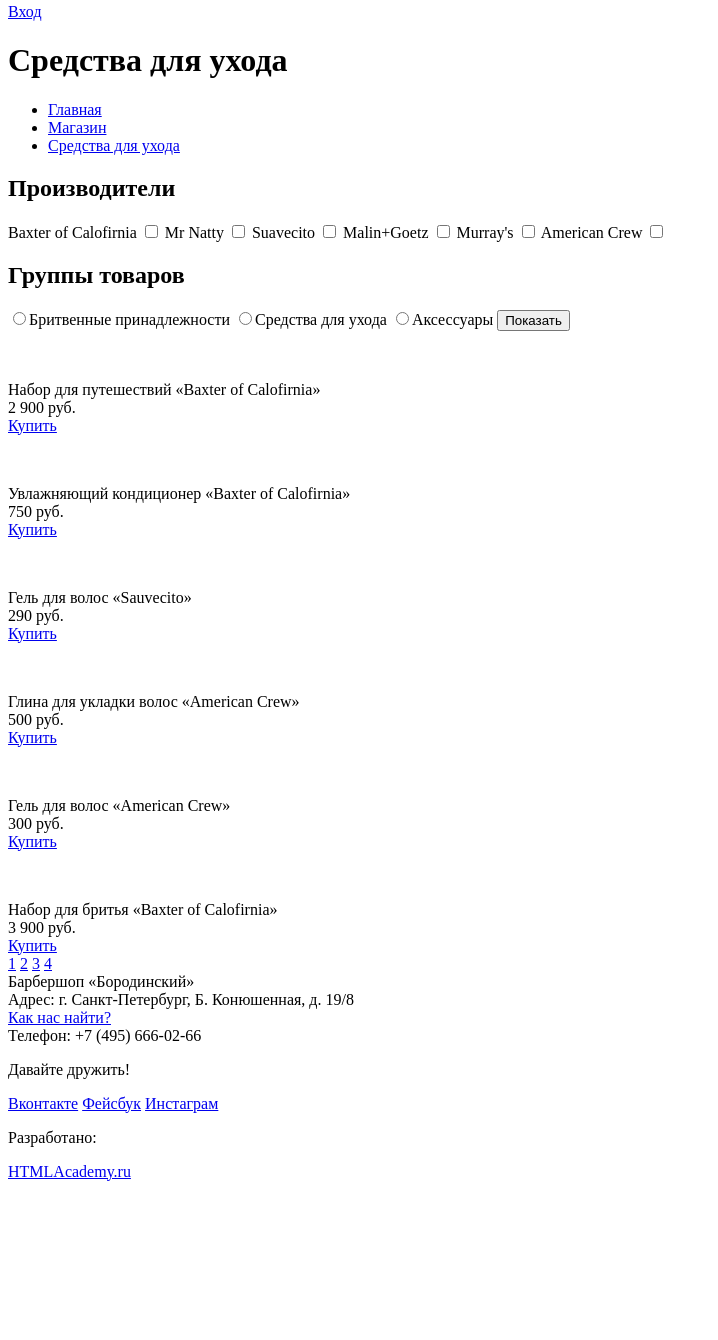
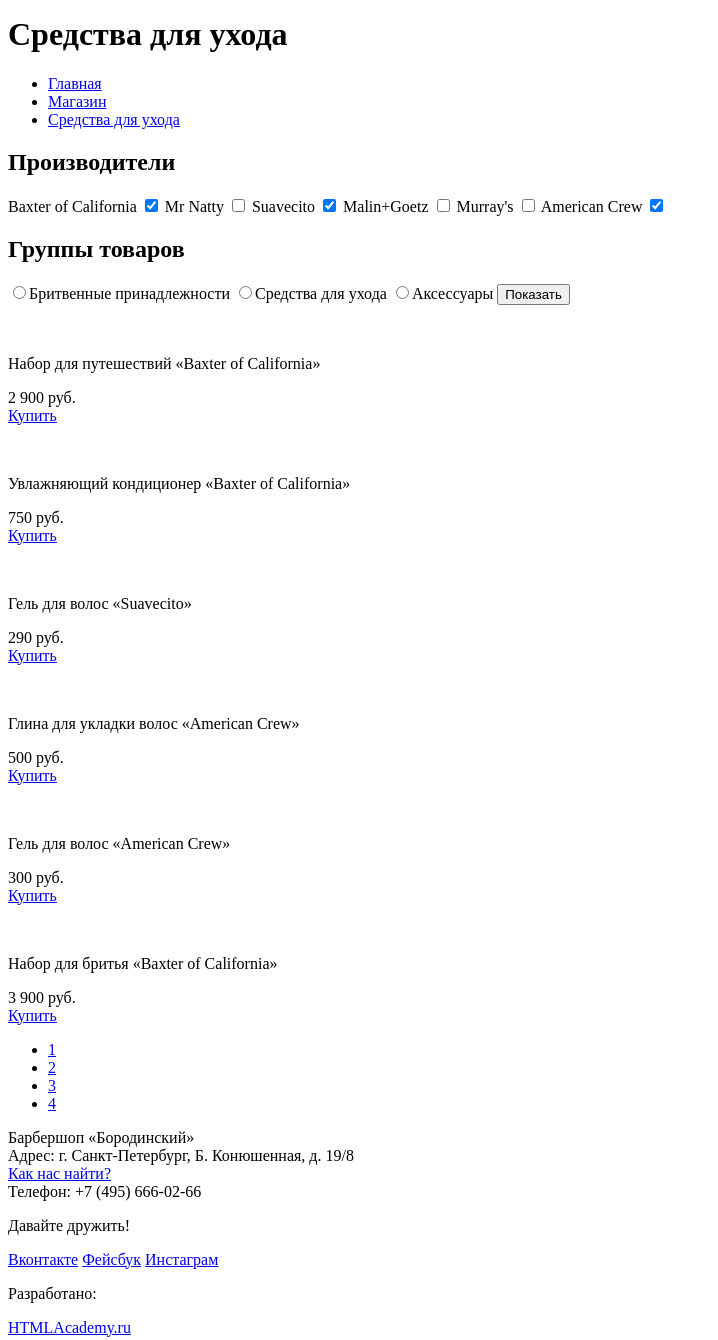
Before and after one commit to DashaShipacheva/183375-barbershop, a plain HTML site: page catalog.html in a window 1280 px wide. Shown: the part 145-1485 px from the top of the page, without its empty margins (0-718 px from the left). Before the commit the page ends 1334 px from the top, so only its background shows below. Drawn offline with Linux system fonts and the light colour scheme.

Commit message:
Внесены правки в разметку

```diff
--- a/catalog.html
+++ b/catalog.html
@@ -7,26 +7,14 @@
   <body>
     <header class="main-header">
       <div class="container">
-        <div class="logo">
-          <img src="#" width="" height="" alt="">
-        </div>
+        <div class="logo"></div>
         <nav class="main-navigation">
           <ul>
-            <li>
-              <a href="#">Информация</a>
-            </li>
-            <li>
-              <a href="#">Новости</a>
-            </li>
-            <li>
-              <a href="#">Прайс-лист</a>
-            </li>
-            <li>
-              <a href="#">Магазин</a>
-            </li>
-            <li>
-              <a href="#">Контакты</a>
-            </li>
+            <li><a href="#">Информация</a></li>
+            <li><a href="#">Новости</a></li>
+            <li><a href="#">Прайс-лист</a></li>
+            <li><a href="#">Магазин</a></li>
+            <li><a href="#">Контакты</a></li>
           </ul>
         </nav>
         <div class="user-block">
@@ -35,40 +23,31 @@
       </div>
     </header>
     <main class="container">
-      <div class="breadcrumbs">
       <h1>Средства для ухода</h1>
+      <nav class="breadcrumbs">
         <ul>
-          <li>
-            <a href="#">Главная</a>
-          </li>
-          <li>
-            <a href="#">Магазин</a>
-          </li>
-          <li>
-            <a href="#">Средства для ухода</a>
-          </li>
+          <li><a href="#">Главная</a></li>
+          <li><a href="#">Магазин</a></li>
+          <li><a href="#">Средства для ухода</a></li>
         </ul>
-      </div>
-      <div class="manufacturers">
+      </nav>
+      <div class="producers-goods">
         <h2>Производители</h2>
         <form action="https://echo.htmlacademy.ru" method="post">
-          <label for="producer-1">Baxter of Calofirnia</label>
-          <input type="checkbox" name="baxter" id="producer-1">
+          <label for="producer-1">Baxter of California</label>
+          <input type="checkbox" name="baxter" id="producer-1" checked>
           <label for="producer-2">Mr Natty</label>
           <input type="checkbox" name="natty" id="producer-2">
           <label for="producer-3">Suavecito</label>
-          <input type="checkbox" name="suavecito" id="producer-3">
+          <input type="checkbox" name="suavecito" id="producer-3" checked>
           <label for="producer-4">Malin+Goetz</label>
           <input type="checkbox" name="malin" id="producer-4">
           <label for="producer-5">Murray's</label>
           <input type="checkbox" name="murray" id="producer-5">
           <label for="producer-6">American Crew</label>
-          <input type="checkbox" name="" id="producer-6">
-        </form>
-      </div>
-      <div class="goods">
+          <input type="checkbox" name="" id="producer-6" checked>
+
           <h2>Группы товаров</h2>
-        <form action="https://echo.htmlacademy.ru" method="post">
           <label>
             <input type="radio" name="groups" value="">Бритвенные принадлежности
           </label>
@@ -86,88 +65,90 @@
           <figure class="catalog-image">
             <img src="#" width="" height="" alt="">
           </figure>
-          <div class="title">Набор для путешествий «Baxter of Calofirnia»</div>
+          <p class="title">Набор для путешествий «Baxter of California»</p>
+          <div class="price-actions">
             <div class="price">2 900 руб.</div>
-          <div class="actions">
-            <a href="#" class="btn buy">Купить</a>
+            <a href="#" class="btn btn-buy">Купить</a>
           </div>
         </article>
         <article class="catalog-item">
           <figure class="catalog-image">
             <img src="#" width="" height="" alt="">
           </figure>
-          <div class="title">Увлажняющий кондиционер «Baxter of Calofirnia»</div>
+          <p class="title">Увлажняющий кондиционер «Baxter of California»</p>
+          <div class="price-actions">
             <div class="price">750 руб.</div>
-          <div class="actions">
-            <a href="#" class="btn buy">Купить</a>
+            <a href="#" class="btn btn-buy">Купить</a>
           </div>
         </article>
         <article class="catalog-item">
           <figure class="catalog-image">
             <img src="#" width="" height="" alt="">
           </figure>
-          <div class="title">Гель для волос «Sauvecito»</div>
+          <p class="title">Гель для волос «Suavecito»</p>
+          <div class="price-actions">
             <div class="price">290 руб.</div>
-          <div class="actions">
-            <a href="#" class="btn buy">Купить</a>
+            <a href="#" class="btn btn-buy">Купить</a>
           </div>
         </article>
         <article class="catalog-item">
           <figure class="catalog-image">
             <img src="#" width="" height="" alt="">
           </figure>
-          <div class="title">Глина для укладки волос «American Crew»</div>
+          <p class="title">Глина для укладки волос «American Crew»</p>
+          <div class="price-actions">
             <div class="price">500 руб.</div>
-          <div class="actions">
-            <a href="#" class="btn buy">Купить</a>
+            <a href="#" class="btn btn-buy">Купить</a>
           </div>
         </article>
         <article class="catalog-item">
           <figure class="catalog-image">
             <img src="#" width="" height="" alt="">
           </figure>
-          <div class="title">Гель для волос «American Crew»</div>
+          <p class="title">Гель для волос «American Crew»</p>
+          <div class="price-actions">
             <div class="price">300 руб.</div>
-          <div class="actions">
-            <a href="#" class="btn buy">Купить</a>
+            <a href="#" class="btn btn-buy">Купить</a>
           </div>
         </article>
         <article class="catalog-item">
           <figure class="catalog-image">
             <img src="#" width="" height="" alt="">
           </figure>
-          <div class="title">Набор для бритья «Baxter of Calofirnia»</div>
+          <p class="title">Набор для бритья «Baxter of California»</p>
+          <div class="price-actions">
             <div class="price">3 900 руб.</div>
-          <div class="actions">
-            <a href="#" class="btn buy">Купить</a>
+            <a href="#" class="btn btn-buy">Купить</a>
           </div>
         </article>
       </div>
-      <div class="btn pages">
-        <a href="#">1</a>
-        <a href="#">2</a>
-        <a href="#">3</a>
-        <a href="#">4</a>
+      <div class="paginator">
+        <ul>
+          <li><a href="#">1</a></li>
+          <li><a href="#">2</a></li>
+          <li><a href="#">3</a></li>
+          <li><a href="#">4</a></li>
+        </ul>
       </div>
     </main>
     <footer class="main-footer">
       <div class="container">
-        <section class="footer-contacts">
+        <div class="footer-contacts">
           Барбершоп «Бородинский»<br>
           Адрес: г. Санкт-Петербург, Б. Конюшенная, д. 19/8<br>
           <a href="#">Как нас найти?</a><br>
           Телефон: +7 (495) 666-02-66
-        </section>
-        <section class="footer-social">
+        </div>
+        <div class="footer-social">
           <p>Давайте дружить!</p>
           <a class="social-btn social-btn-vk" href="#">Вконтакте</a>
           <a class="social-btn social-btn-fb" href="#">Фейсбук</a>
           <a class="social-btn social-btn-inst" href="#">Инстаграм</a>
-        </section>
-        <section class="footer-copyright">
+        </div>
+        <div class="footer-copyright">
           <p>Разработано:</p>
           <a class="btn" href="https://htmlacademy.ru">HTMLAcademy.ru</a>
-        </section>
+        </div>
       </div>
     </footer>
   </body>
```
Also changed, not shown: catalog-item.html (+23 -45 lines), index.html (+11 -21 lines). Lines whose indentation alone changed are shown as unchanged.
